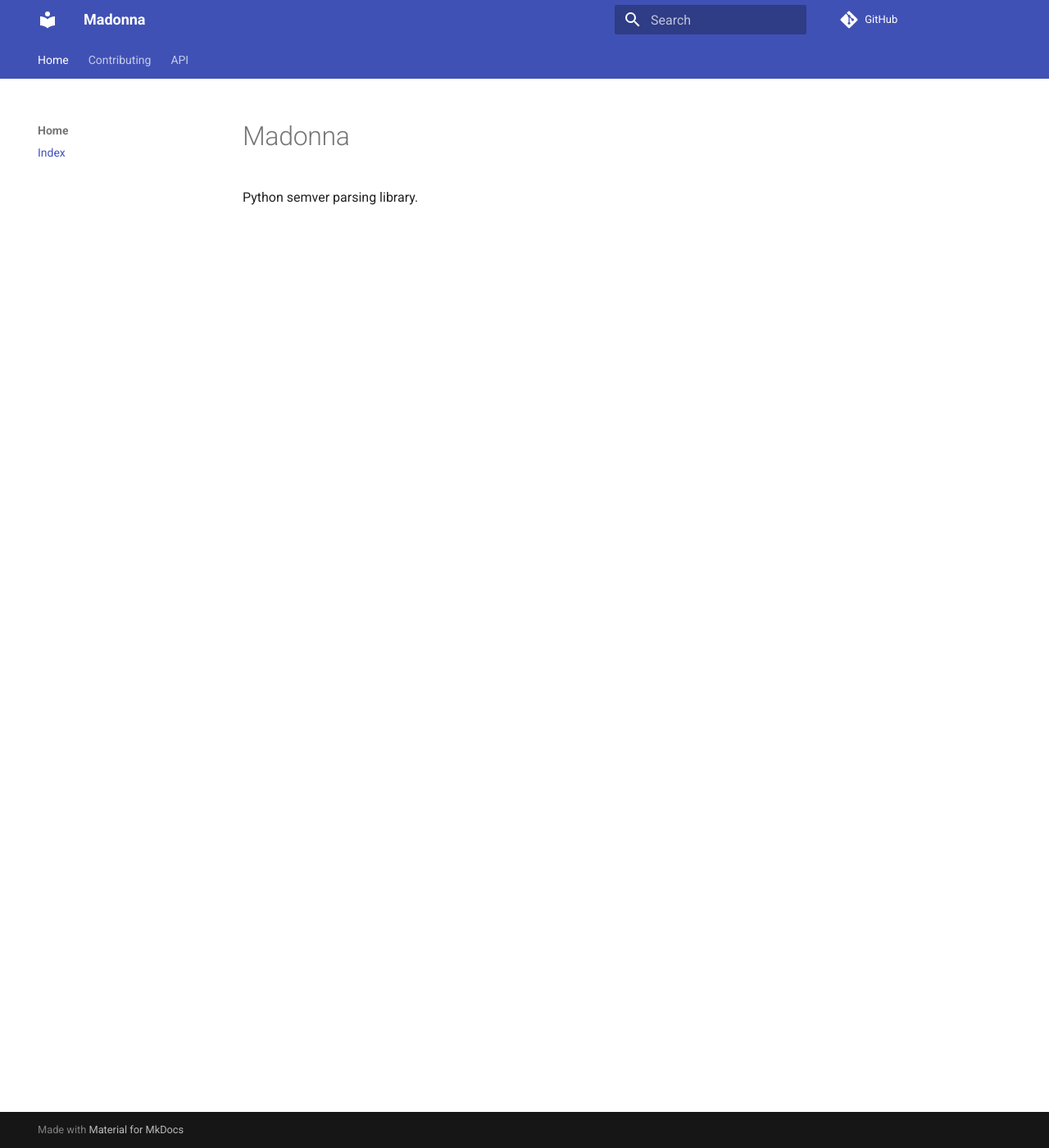
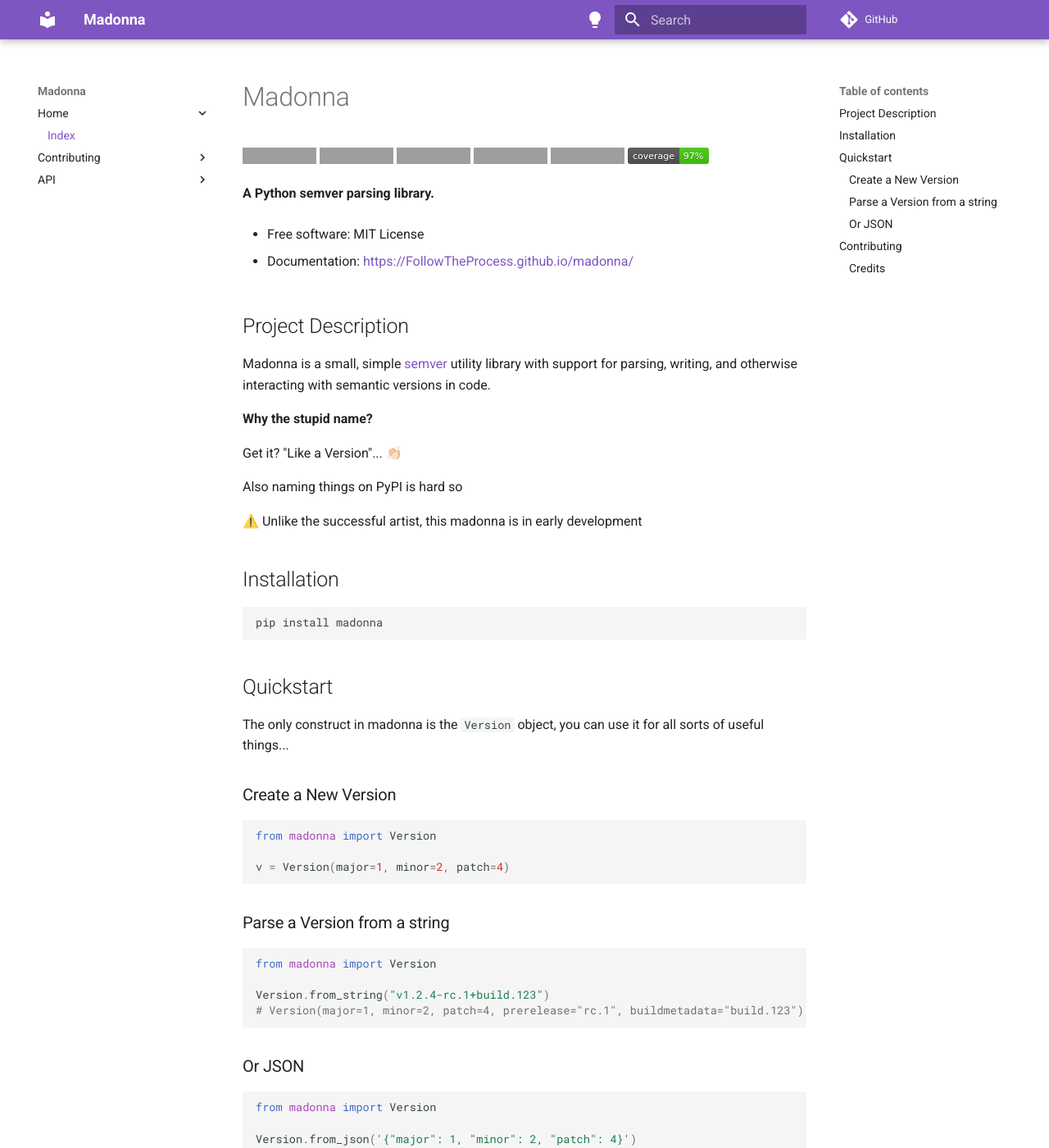
Before and after one commit to FollowTheProcess/madonna, an MkDocs documentation site: the page built from docs/index.md, in a window 1280 px wide and 1400 px high. Shown: the whole window at 82% size. Built offline with MkDocs 1.6.1 and Material for MkDocs 9.7.7, drawn with Linux system fonts in a browser that asks for light colours; emoji names are drawn with the system emoji font; some web fonts are replaced; comment, search, counter and statistics services are not loaded; some of the changed text lies outside the part shown; grey boxes are pictures that could not be loaded.

Commit message:
Add dark mode to docs

````diff
--- a/docs/index.md
+++ b/docs/index.md
@@ -1,3 +1,78 @@
 # Madonna
 
-Python semver parsing library.
+[![License](https://img.shields.io/github/license/FollowTheProcess/madonna)](https://github.com/FollowTheProcess/madonna)
+[![PyPI](https://img.shields.io/pypi/v/madonna.svg?logo=python)](https://pypi.python.org/pypi/madonna)
+[![GitHub](https://img.shields.io/github/v/release/FollowTheProcess/madonna?logo=github&sort=semver)](https://github.com/FollowTheProcess/madonna)
+[![Code Style](https://img.shields.io/badge/code%20style-black-black)](https://github.com/FollowTheProcess/madonna)
+[![CI](https://github.com/FollowTheProcess/madonna/workflows/CI/badge.svg)](https://github.com/FollowTheProcess/madonna/actions?query=workflow%3ACI)
+[![Coverage](https://github.com/FollowTheProcess/madonna/raw/main/docs/img/coverage.svg)](https://github.com/FollowTheProcess/madonna)
+
+**A Python semver parsing library.**
+
+* Free software: MIT License
+
+* Documentation: [https://FollowTheProcess.github.io/madonna/](<https://FollowTheProcess.github.io/madonna/>)
+
+## Project Description
+
+Madonna is a small, simple [semver] utility library with support for parsing, writing, and otherwise interacting with semantic versions in code.
+
+**Why the stupid name?**
+
+Get it? "Like a Version"... 👏🏻
+
+Also naming things on PyPI is hard so
+
+⚠️ Unlike the successful artist, this madonna is in early development
+
+## Installation
+
+```shell
+pip install madonna
+```
+
+## Quickstart
+
+The only construct in madonna is the `Version` object, you can use it for all sorts of useful things...
+
+### Create a New Version
+
+```python
+from madonna import Version
+
+v = Version(major=1, minor=2, patch=4)
+```
+
+### Parse a Version from a string
+
+```python
+from madonna import Version
+
+Version.from_string("v1.2.4-rc.1+build.123")
+# Version(major=1, minor=2, patch=4, prerelease="rc.1", buildmetadata="build.123")
+```
+
+### Or JSON
+
+```python
+from madonna import Version
+
+Version.from_json('{"major": 1, "minor": 2, "patch": 4}')
+```
+
+And you can also dump a `Version` to a variety of formats too!
+
+## Contributing
+
+`madonna` is an open source project and, as such, welcomes contributions of all kinds :smiley:
+
+Your best bet is to check out the [contributing guide] in the docs!
+
+### Credits
+
+This package was created with [cookiecutter](https://github.com/cookiecutter/cookiecutter) and the [FollowTheProcess/cookie_pypackage] project template.
+
+[cookiecutter]: https://github.com/cookiecutter/cookiecutter
+[FollowTheProcess/cookie_pypackage]: https://github.com/FollowTheProcess/cookie_pypackage
+[contributing guide]: https://FollowTheProcess.github.io/madonna/contributing/contributing.html
+[semver]: https://semver.org
--- a/mkdocs.yml
+++ b/mkdocs.yml
@@ -21,14 +21,19 @@
         - madonna
 theme:
   name: material
-  font:
-    text: Roboto
-    code: SF Mono
-  feature:
-    tabs: true
   palette:
-    primary: indigo
-    accent: blue
+    - scheme: default
+      primary: deep purple
+      accent: amber
+      toggle:
+        icon: material/lightbulb
+        name: Switch to light mode
+    - scheme: slate
+      primary: deep purple
+      accent: amber
+      toggle:
+        icon: material/lightbulb-outline
+        name: Switch to dark mode
 markdown_extensions:
   - codehilite
   - pymdownx.highlight:
````
Also changed, not shown: README.md (+35 -1 lines).
